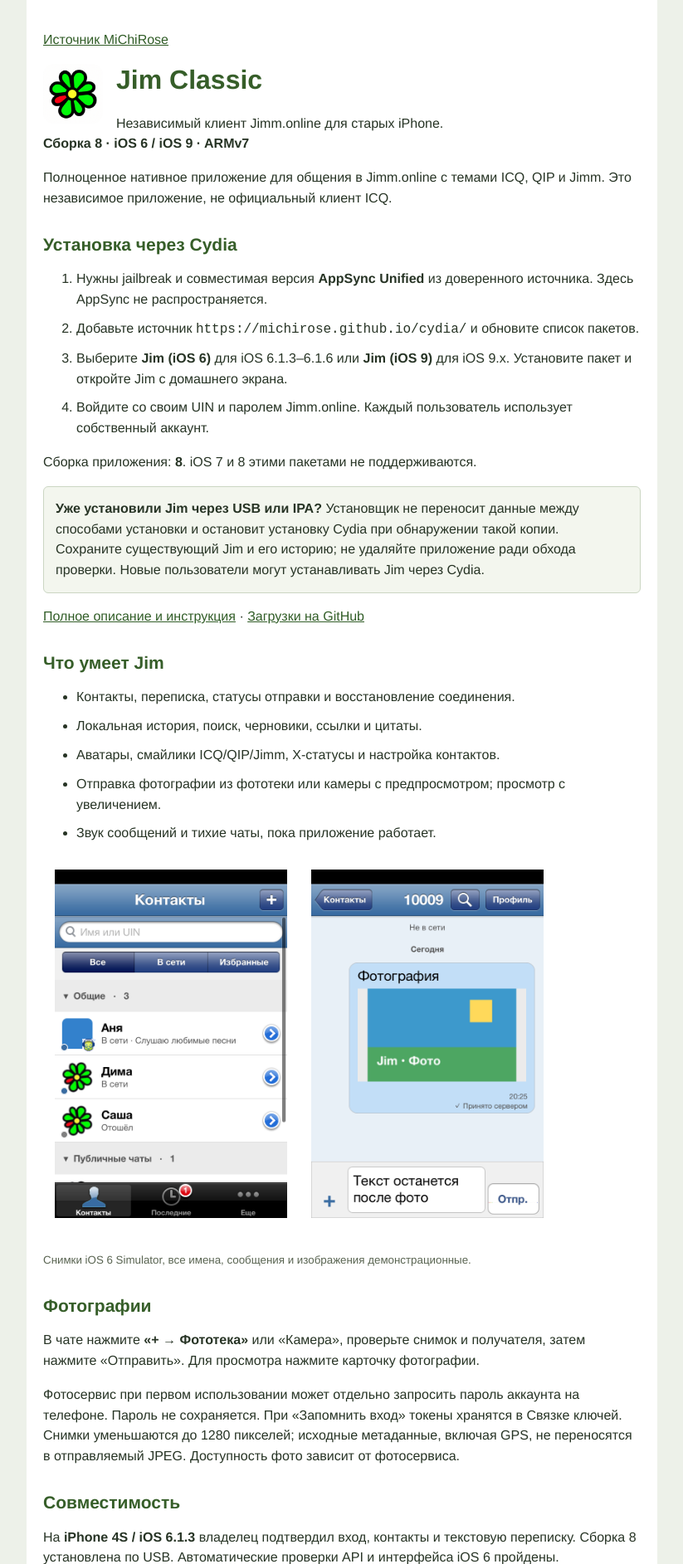
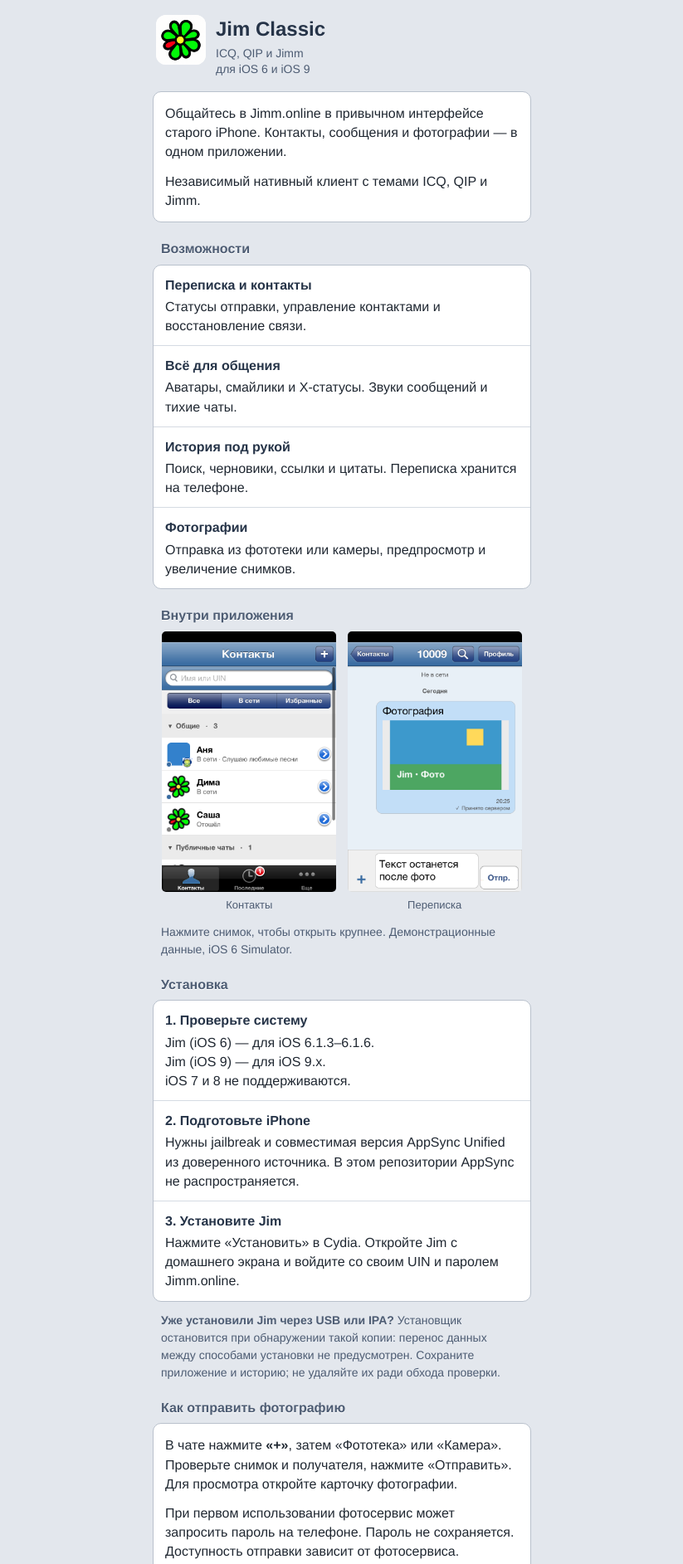
Before and after one commit to MiChiRose/cydia, a plain HTML site: page depictions/jim/index.html in a window 1280 px wide. Shown: the top 1885 px of the page at 83% size, without its empty margins (228-1051 px from the left). Drawn offline with Linux system fonts and the light colour scheme.

Commit message:
Adapt Jim Classic depiction for iOS 6 Cydia screens

```diff
--- a/depictions/jim/index.html
+++ b/depictions/jim/index.html
@@ -1,34 +1,99 @@
 <!doctype html>
 <html lang="ru"><head><meta charset="utf-8"><meta name="viewport" content="width=device-width, initial-scale=1">
+<meta name="format-detection" content="telephone=no">
 <title>Jim Classic · MiChiRose</title>
 <style>
-body{margin:0;background:#edf1e9;color:#273425;font:16px Helvetica,Arial,sans-serif;line-height:1.55}
-main{max-width:720px;margin:0 auto;padding:20px;background:#fff}h1,h2{line-height:1.2;color:#365e29}h1{margin-top:8px}h2{font-size:21px;margin-top:30px}a{color:#315d27}li{margin:10px 0}.icon{float:left;margin:0 16px 12px 0;border-radius:14px;width:72px;height:72px}.intro{min-height:88px}.note{background:#f3f6ee;border:1px solid #cbd6c3;border-radius:6px;padding:14px}.screens img{width:44%;max-width:280px;height:auto;margin:2%}small{color:#596451}code{word-wrap:break-word}footer{border-top:1px solid #d9e1d2;margin-top:28px;padding-top:12px}
-</style></head><body><main>
-<p><a href="../../">Источник MiChiRose</a></p>
-<div class="intro"><img class="icon" src="icon.png" alt="Цветок ICQ на белом фоне"><h1>Jim Classic</h1><p>Независимый клиент Jimm.online для старых iPhone.<br><strong>Сборка 8 · iOS 6 / iOS 9 · ARMv7</strong></p></div>
-<p>Полноценное нативное приложение для общения в Jimm.online с темами ICQ, QIP и Jimm. Это независимое приложение, не официальный клиент ICQ.</p>
-<h2>Установка через Cydia</h2>
-<ol><li>Нужны jailbreak и совместимая версия <strong>AppSync Unified</strong> из доверенного источника. Здесь AppSync не распространяется.</li>
-<li>Добавьте источник <code>https://michirose.github.io/cydia/</code> и обновите список пакетов.</li>
-<li>Выберите <strong>Jim (iOS 6)</strong> для iOS 6.1.3–6.1.6 или <strong>Jim (iOS 9)</strong> для iOS 9.x. Установите пакет и откройте Jim с домашнего экрана.</li>
-<li>Войдите со своим UIN и паролем Jimm.online. Каждый пользователь использует собственный аккаунт.</li></ol>
-<p>Сборка приложения: <strong>8</strong>. iOS 7 и 8 этими пакетами не поддерживаются.</p>
-<p class="note"><strong>Уже установили Jim через USB или IPA?</strong> Установщик не переносит данные между способами установки и остановит установку Cydia при обнаружении такой копии. Сохраните существующий Jim и его историю; не удаляйте приложение ради обхода проверки. Новые пользователи могут устанавливать Jim через Cydia.</p>
-<p><a href="https://github.com/MiChiRose/cydia#jim-ios">Полное описание и инструкция</a> · <a href="https://github.com/MiChiRose/Jim-iOS/releases">Загрузки на GitHub</a></p>
-<h2>Что умеет Jim</h2>
-<ul><li>Контакты, переписка, статусы отправки и восстановление соединения.</li><li>Локальная история, поиск, черновики, ссылки и цитаты.</li><li>Аватары, смайлики ICQ/QIP/Jimm, X-статусы и настройка контактов.</li><li>Отправка фотографии из фототеки или камеры с предпросмотром; просмотр с увеличением.</li><li>Звук сообщений и тихие чаты, пока приложение работает.</li></ul>
-<div class="screens"><img src="contacts.png" alt="Контакты и X-статусы Jim на вымышленных данных"><img src="photos.png" alt="Фотография и сохранённый черновик в демонстрационном чате Jim"></div>
-<p><small>Снимки iOS 6 Simulator, все имена, сообщения и изображения демонстрационные.</small></p>
-<h2>Фотографии</h2>
-<p>В чате нажмите <strong>«+ → Фототека»</strong> или «Камера», проверьте снимок и получателя, затем нажмите «Отправить». Для просмотра нажмите карточку фотографии.</p>
-<p>Фотосервис при первом использовании может отдельно запросить пароль аккаунта на телефоне. Пароль не сохраняется. При «Запомнить вход» токены хранятся в Связке ключей. Снимки уменьшаются до 1280 пикселей; исходные метаданные, включая GPS, не переносятся в отправляемый JPEG. Доступность фото зависит от фотосервиса.</p>
-<h2>Совместимость</h2>
-<p>На <strong>iPhone 4S / iOS 6.1.3</strong> владелец подтвердил вход, контакты и текстовую переписку. Сборка 8 установлена по USB. Автоматические проверки API и интерфейса iOS 6 пройдены.</p>
-<p><strong>Чистая установка из Cydia, живой обмен фотографиями и iOS 9 ещё требуют проверки на устройстве.</strong> Другие модели iPhone не проходили такую же проверку.</p>
-<p>Фонового получения при закрытом приложении, голосовых сообщений, видео и звонков пока нет. Обновления Jim выполняются через Cydia; обновление из приложения не добавлено.</p>
-<h2>Данные и обратная связь</h2>
-<p>В пакетах нет аккаунта разработчика, переписки, паролей или личных фотографий. История хранится локально. При обновлении пакета не удаляйте данные приложения. Удаление пакета Cydia не выполняет отдельную очистку истории или токенов.</p>
-<p>При ошибке укажите модель, версию iOS, сборку и шаги воспроизведения. Не публикуйте пароль, токен и личную переписку.</p>
-<footer><a href="../../SHA256SUMS">Контрольные суммы</a> · <a href="https://github.com/MiChiRose/cydia">Репозиторий</a><p><small>API и интерфейс основаны на проектах JimmOld и JimmMac. Названия ICQ, QIP и изображения принадлежат их владельцам.</small></p></footer>
-</main></body></html>
+/* Block layout and fixed type sizes for the WebKit shipped with iOS 6. */
+*{-webkit-box-sizing:border-box;box-sizing:border-box}
+html{-webkit-text-size-adjust:100%;text-size-adjust:100%}
+body{margin:0;background:#e3e7ed;color:#202832;font:16px/1.45 "Helvetica Neue",Helvetica,Arial,sans-serif}
+.page{display:block;max-width:480px;margin:0 auto;padding:18px 12px 22px;word-wrap:break-word}
+.package{position:relative;min-height:60px;padding-left:72px;margin:0 4px 16px}
+.icon{position:absolute;left:0;top:0;width:60px;height:60px;border-radius:12px;background:#fff}
+h1{margin:0;padding-top:3px;color:#263448;font-size:24px;line-height:1.2}
+.byline{margin:5px 0 0;color:#4d5c73;font-size:14px;line-height:1.4}
+h2{margin:22px 10px 8px;color:#4d5c73;font-size:16px;line-height:1.3;text-shadow:0 1px 0 #fff}
+p{margin:0 0 12px}p:last-child{margin-bottom:0}
+.group{margin:0 0 16px;background:#fff;border:1px solid #b9c1cc;border-radius:10px}
+.copy{padding:14px}
+.features,.steps{margin:0;padding:0;list-style:none}
+.features li,.steps li{padding:12px 14px;border-top:1px solid #d5dbe3}
+.features li:first-child,.steps li:first-child{border-top:0}
+.features strong,.steps strong{display:block;margin-bottom:3px;color:#263448}
+.note{margin:12px 10px 18px;color:#4d5c73;font-size:14px;line-height:1.5}
+.screens{text-align:center;margin:0 0 12px}
+.shot{display:inline-block;vertical-align:top;width:46%;margin:0 1%;color:#4d5c73;font-size:13px;line-height:1.4;text-decoration:none}
+.shot img{display:block;width:100%;height:auto;margin-bottom:7px;border-radius:5px}
+.link-row{display:block;min-height:44px;padding:12px 14px;border-top:1px solid #d5dbe3;text-decoration:none;font-weight:bold}
+.link-row:first-child{border-top:0}
+a{color:#285f96}a:active{background:#edf3fa}a:focus{outline:2px solid #285f96;outline-offset:-2px}
+code{font:14px/1.5 Menlo,monospace;word-wrap:break-word}
+.credits{margin:22px 10px 0;color:#526079;font-size:13px;line-height:1.5;text-align:center}
+</style></head><body>
+<div class="page" role="main">
+  <div class="package">
+    <img class="icon" src="icon.png" width="60" height="60" alt="Цветок ICQ">
+    <h1>Jim Classic</h1>
+    <p class="byline">ICQ, QIP и Jimm<br>для iOS 6 и iOS 9</p>
+  </div>
+  <div class="group copy">
+    <p>Общайтесь в Jimm.online в привычном интерфейсе старого iPhone. Контакты, сообщения и фотографии — в одном приложении.</p>
+    <p>Независимый нативный клиент с темами ICQ, QIP и Jimm.</p>
+  </div>
+
+  <h2>Возможности</h2>
+  <ul class="group features">
+    <li><strong>Переписка и контакты</strong>Статусы отправки, управление контактами и восстановление связи.</li>
+    <li><strong>Всё для общения</strong>Аватары, смайлики и X-статусы. Звуки сообщений и тихие чаты.</li>
+    <li><strong>История под рукой</strong>Поиск, черновики, ссылки и цитаты. Переписка хранится на телефоне.</li>
+    <li><strong>Фотографии</strong>Отправка из фототеки или камеры, предпросмотр и увеличение снимков.</li>
+  </ul>
+
+  <h2>Внутри приложения</h2>
+  <div class="screens">
+    <a class="shot" href="contacts.png"><img src="contacts.png" alt="Контакты и X-статусы Jim">Контакты</a>
+    <a class="shot" href="photos.png"><img src="photos.png" alt="Фотография и черновик в чате Jim">Переписка</a>
+  </div>
+  <p class="note">Нажмите снимок, чтобы открыть крупнее. Демонстрационные данные, iOS 6 Simulator.</p>
+
+  <h2>Установка</h2>
+  <ol class="group steps">
+    <li><strong>1. Проверьте систему</strong>Jim (iOS 6) — для iOS 6.1.3–6.1.6.<br>Jim (iOS 9) — для iOS 9.x.<br>iOS 7 и 8 не поддерживаются.</li>
+    <li><strong>2. Подготовьте iPhone</strong>Нужны jailbreak и совместимая версия AppSync Unified из доверенного источника. В этом репозитории AppSync не распространяется.</li>
+    <li><strong>3. Установите Jim</strong>Нажмите «Установить» в Cydia. Откройте Jim с домашнего экрана и войдите со своим UIN и паролем Jimm.online.</li>
+  </ol>
+  <p class="note"><strong>Уже установили Jim через USB или IPA?</strong> Установщик остановится при обнаружении такой копии: перенос данных между способами установки не предусмотрен. Сохраните приложение и историю; не удаляйте их ради обхода проверки.</p>
+
+  <h2>Как отправить фотографию</h2>
+  <div class="group copy">
+    <p>В чате нажмите <strong>«+»</strong>, затем «Фототека» или «Камера». Проверьте снимок и получателя, нажмите «Отправить». Для просмотра откройте карточку фотографии.</p>
+    <p>При первом использовании фотосервис может запросить пароль на телефоне. Пароль не сохраняется. Доступность отправки зависит от фотосервиса.</p>
+    <p>Снимки уменьшаются до 1280 пикселей. Исходные метаданные, включая GPS, не переносятся в отправляемый JPEG.</p>
+  </div>
+
+  <h2>Совместимость и работа в фоне</h2>
+  <div class="group copy">
+    <p>Сборка 8 · ARMv7. На iPhone 4S с iOS 6.1.3 подтверждены вход, контакты и текстовая переписка. Эта сборка установлена по USB.</p>
+    <p>Чистая установка из Cydia, обмен фотографиями и работа на iOS 9 ещё требуют проверки на устройстве. Другие модели iPhone не проходили такую же проверку.</p>
+    <p>Сообщения и звуки доступны, пока приложение работает. Фонового получения при закрытом приложении, голосовых сообщений, видео и звонков пока нет.</p>
+    <p>Обновления устанавливаются через Cydia.</p>
+  </div>
+
+  <h2>Данные и помощь</h2>
+  <div class="group copy">
+    <p>Используйте собственный аккаунт. В пакетах нет аккаунта разработчика, переписки, паролей или личных фотографий.</p>
+    <p>История хранится локально. При включённом «Запомнить вход» токены хранятся в Связке ключей. При обновлении не удаляйте данные приложения. Удаление пакета Cydia не выполняет отдельную очистку истории или токенов.</p>
+    <p>При ошибке укажите модель, iOS, сборку и шаги воспроизведения. Не публикуйте пароль, токен или личную переписку.</p>
+  </div>
+  <div class="group">
+    <a class="link-row" href="../../#jim">Полное описание Jim Classic</a>
+    <a class="link-row" href="https://github.com/MiChiRose/Jim-iOS/releases">Загрузки на GitHub</a>
+    <a class="link-row" href="../../">Источник MiChiRose</a>
+    <a class="link-row" href="../../SHA256SUMS">Контрольные суммы</a>
+  </div>
+  <div class="credits">
+    <p>Сделано MiChiRose</p>
+    <p>На основе JimmOld и JimmMac.<br>Независимое приложение, не официальный клиент ICQ. Названия ICQ, QIP и изображения принадлежат их владельцам.</p>
+  </div>
+</div>
+</body></html>
```
Also changed, not shown: 1 other file.
